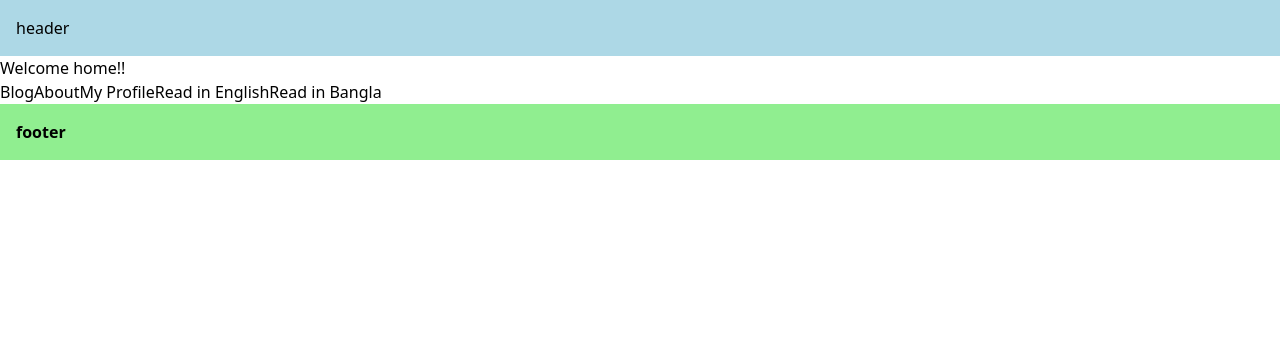
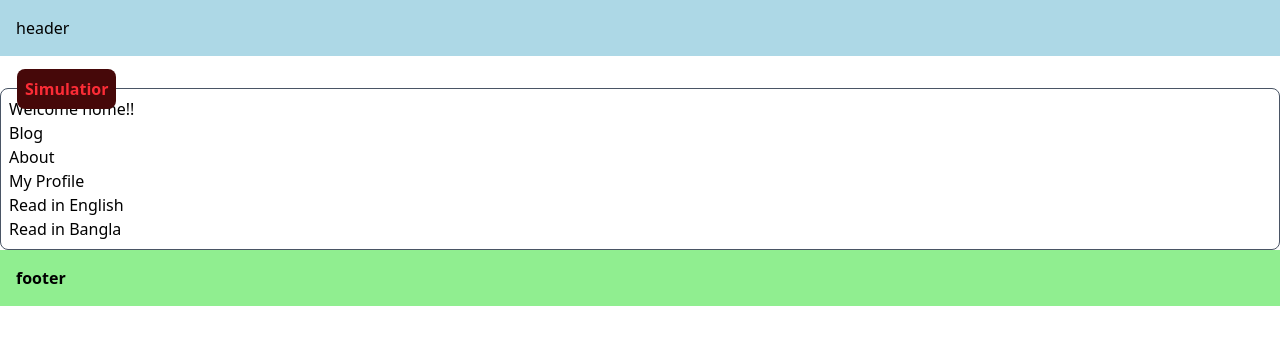
Before and after one commit to parvajio/routing-nextjs, a Next.js app: page / in a window 1280 px wide. Shown: the top 344 px of the page. Built offline with nearby package versions, Linux system fonts and the light colour scheme.

Commit message:
wraping children with ErrorWrapper in layout

```diff
--- a/src/app/layout.tsx
+++ b/src/app/layout.tsx
@@ -1,4 +1,5 @@
 import "@/app/global.css";
+import { ErrorWrapper } from "./error-wrapper";
 
 export const metadata = {
     title: {
@@ -16,7 +17,9 @@ export default function RootLayout({ children }: { children: React.ReactNode })
                 <header style={{ backgroundColor: "lightblue", padding: "1rem" }}>
                     <div>header</div>
                 </header>
-                {children}
+                <ErrorWrapper>
+                    {children}
+                </ErrorWrapper>
                 <footer className="font-bold" style={{ backgroundColor: "lightgreen", padding: "1rem" }}>
                     footer
                 </footer>
```
